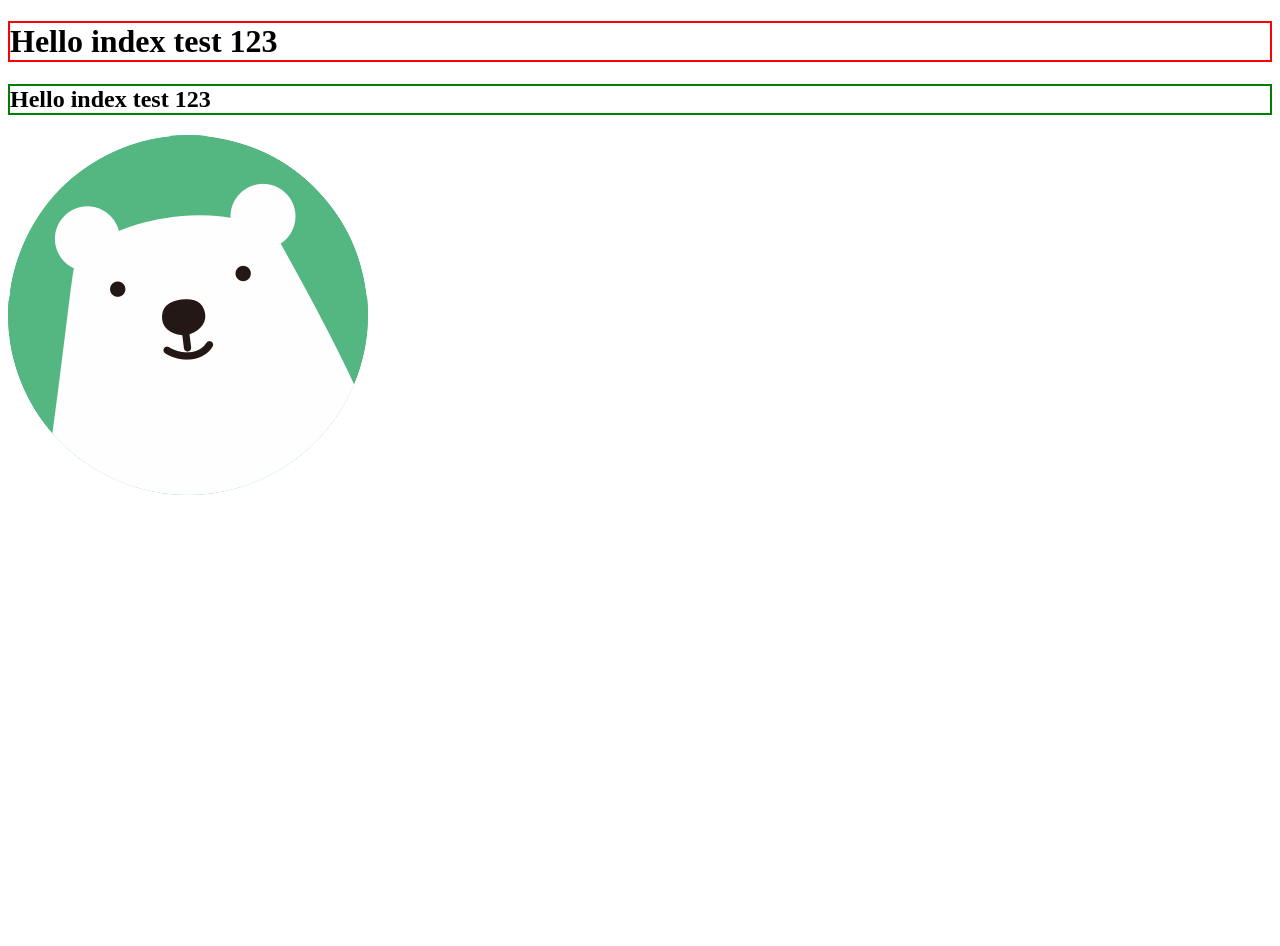
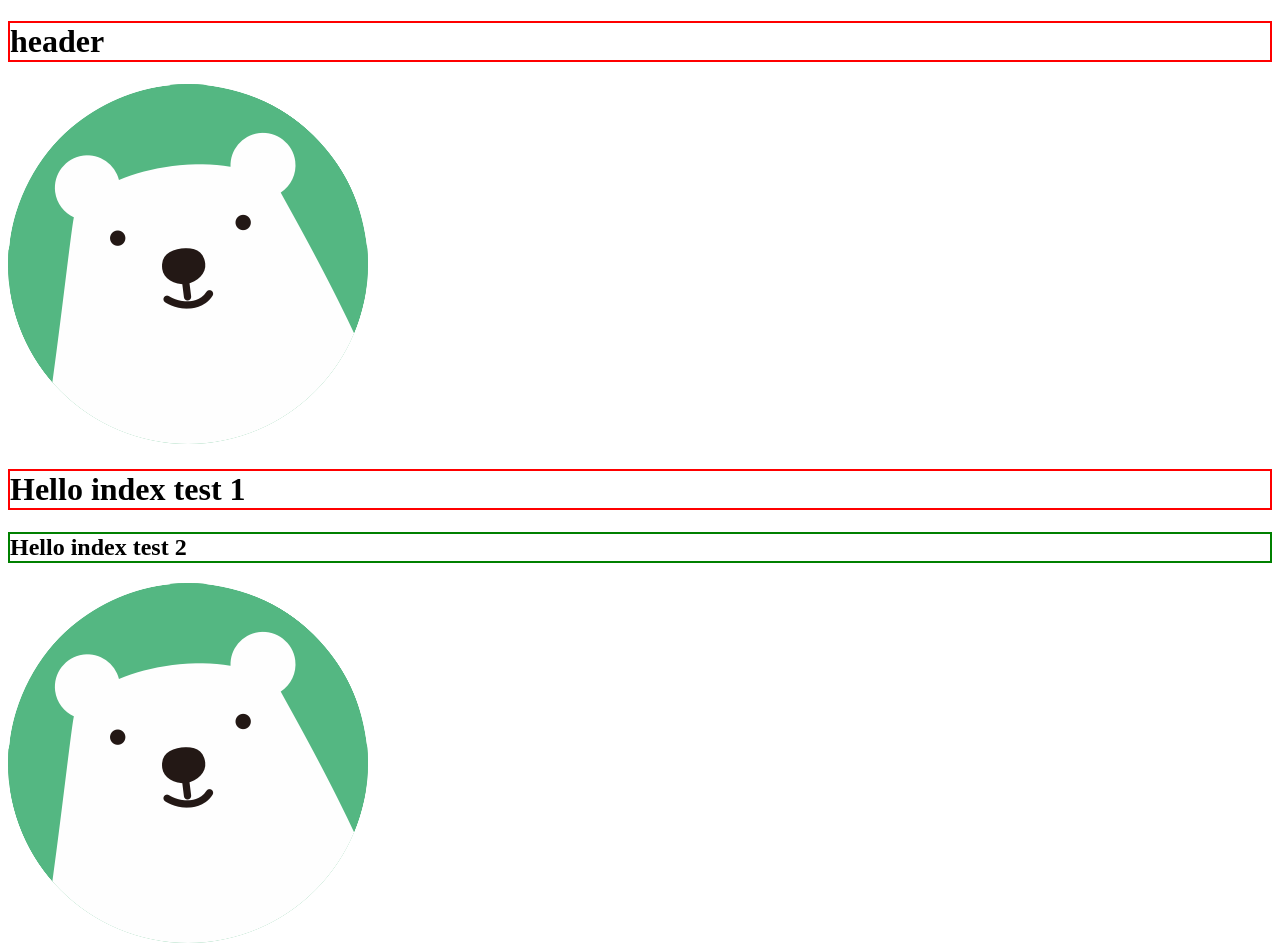
Before and after one commit to timchao0825/webpack-html-template-build-tool, a website built with webpack: page src/pages/index.html in a window 1280 px wide. Before the commit the page ends 800 px from the top, so only its background shows below. Built offline with nearby package versions, Linux system fonts and the light colour scheme; a web font is replaced by a local one.

Commit message:
[UPDATE] file test , readme update

```diff
--- a/config/webpack.dev.js
+++ b/config/webpack.dev.js
@@ -11,10 +11,10 @@ const WebpackConfigDev = {
   devtool: 'eval-source-map',
   devServer: {
     watchFiles: ['src/**/*'],
-    compress: false,
+    compress: true,
     port: 8080,
     allowedHosts: 'all',
-    open: true,
+    // open: true,
     client: {
       overlay: true,
       reconnect: true
@@ -44,7 +44,8 @@ const WebpackConfigDev = {
         ]
       },
       {
-        test: /\.(png|svg|jpg|gif|pdf|webp)$/,
+        // test: /\.(png|svg|jpg|gif|pdf|webp)$/,
+        test: /\.(png|svg|jpg|gif|pdf|webp)$/i,
         type: 'asset/resource',
         generator: {
           filename: 'images/[name][ext]'
--- a/src/pages/index.html
+++ b/src/pages/index.html
@@ -1,5 +1,6 @@
 <!DOCTYPE html>
 <html lang="en">
+
 <head>
   <meta charset="UTF-8" />
   <meta http-equiv="X-UA-Compatible" content="IE=edge" />
@@ -9,9 +10,10 @@
 </head>
 
 <body>
-    <h1>Hello index test 123</h1>
-    <h2>Hello index test 123</h2>
-    <!-- <img src="<%= require('../images/bear.png') %>" /> -->
+  <%= require('html-loader!./template/header.html').default %>
+    <h1>Hello index test 1</h1>
+    <h2>Hello index test 2</h2>
     <img src="<%= require('../images/bear.png') %>" />
 </body>
+
 </html>
--- /dev/null
+++ b/src/pages/template/header.html
@@ -0,0 +1,4 @@
+<header>
+  <h1>header</h1>
+  <img src="../../images/bear.png">
+</header>
```
Also changed, not shown: readme.md. Lines whose indentation alone changed are shown as unchanged.
